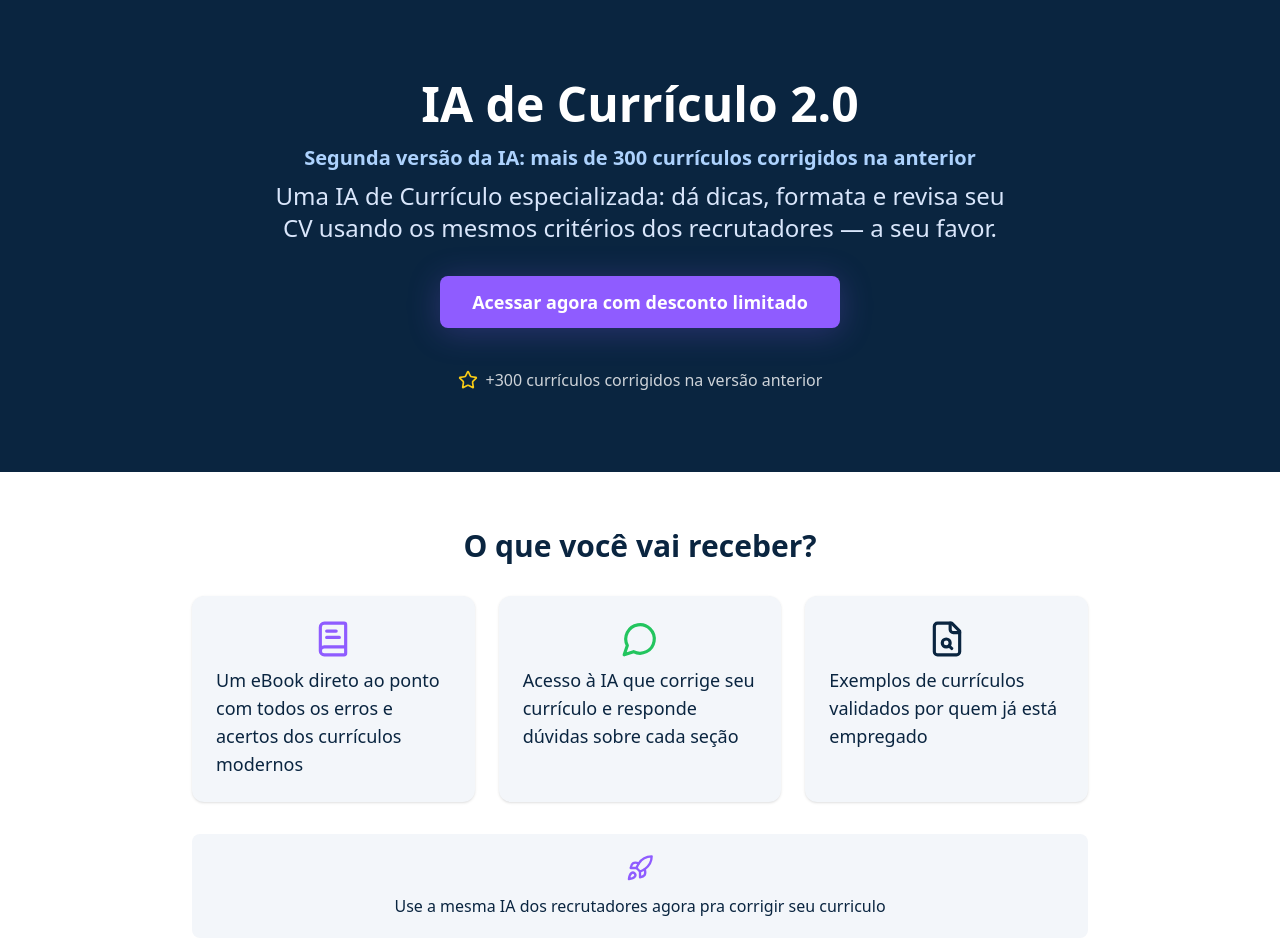
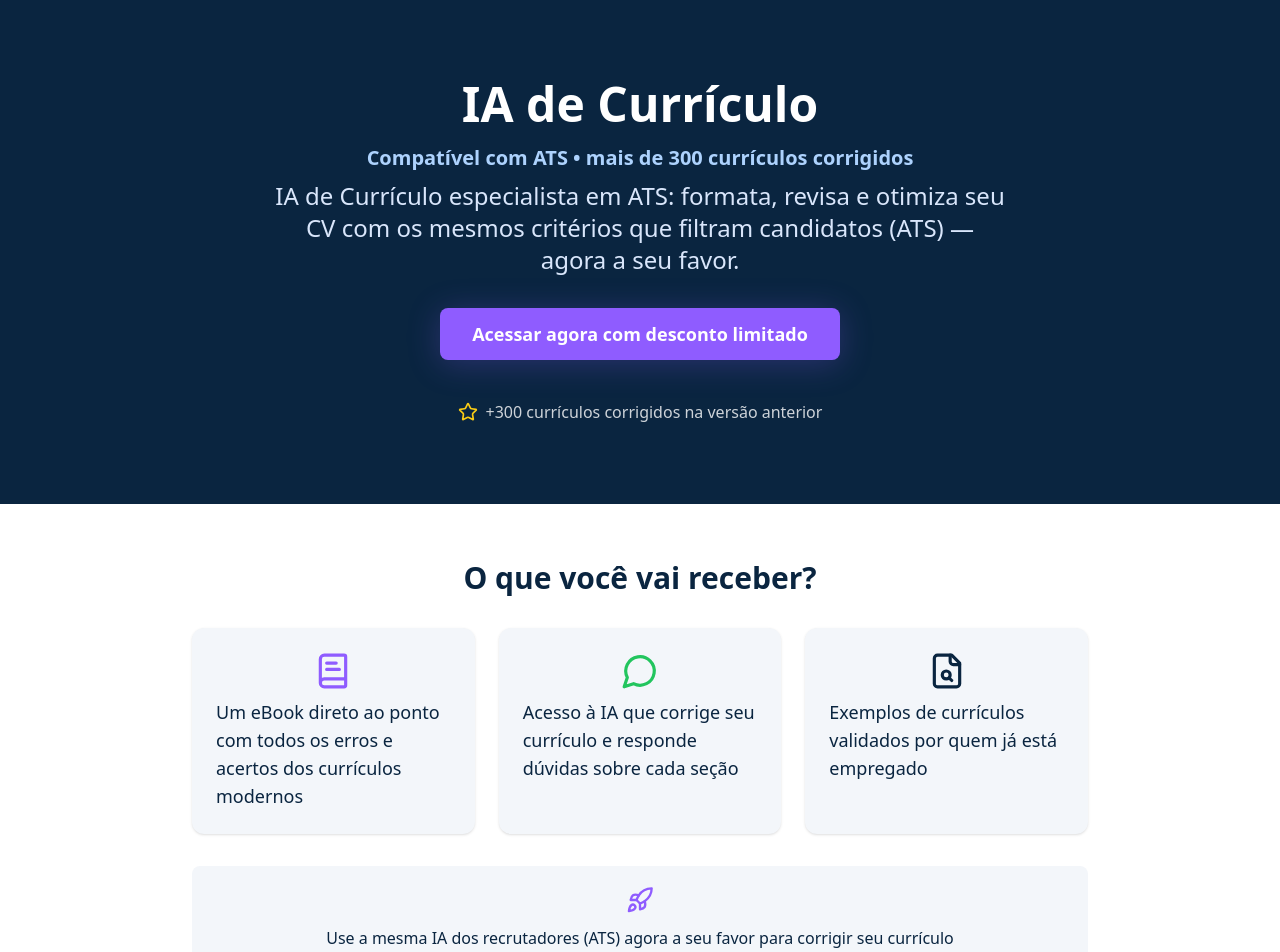
Before and after one commit to sellarim/resume-boost-landing-page, a React (Vite) app: page / in a window 1280 px wide. Shown: the top 952 px of the page. Built offline with nearby package versions, Linux system fonts and the light colour scheme.

Commit message:
Refine AI curriculum features
Remove "2.0" mentions and enhance the AI's ATS capabilities, emphasizing its use by recruiters and its benefit to the user.

```diff
--- a/src/pages/Index.tsx
+++ b/src/pages/Index.tsx
@@ -65,13 +65,13 @@ const Index = () => {
       <section className="w-full bg-[#0a2540] text-white pt-12 pb-16 md:py-20">
         <div className="max-w-3xl mx-auto text-center px-4">
           <h1 className="text-3xl md:text-5xl font-bold leading-tight animate-fade-in mb-4">
-            IA de Currículo 2.0
+            IA de Currículo
           </h1>
           <p className="text-lg md:text-xl font-semibold mb-2 animate-fade-in text-[#add2fd]">
-            Segunda versão da IA: mais de 300 currículos corrigidos na anterior
+            Compatível com ATS • mais de 300 currículos corrigidos
           </p>
           <p className="text-xl md:text-2xl font-medium mb-8 mt-2 animate-fade-in text-[#d9e6fb]">
-            Uma IA de Currículo especializada: dá dicas, formata e revisa seu CV usando os mesmos critérios dos recrutadores — a seu favor.
+            IA de Currículo especialista em ATS: formata, revisa e otimiza seu CV com os mesmos critérios que filtram candidatos (ATS) — agora a seu favor.
           </p>
           <div className="flex justify-center gap-4 animate-scale-in">
             <a
@@ -114,7 +114,7 @@ const Index = () => {
             <div className="flex flex-col items-center justify-center gap-3 p-5 bg-[#f3f6fa] rounded-lg text-center">
               <Rocket size={28} className="text-[#8f5cff]" />
               <span className="text-base font-medium text-[#0a2540]">
-                Use a mesma IA dos recrutadores agora pra corrigir seu curriculo
+                Use a mesma IA dos recrutadores (ATS) agora a seu favor para corrigir seu currículo
               </span>
             </div>
             {/* Removido: grupo no WhatsApp */}
```
